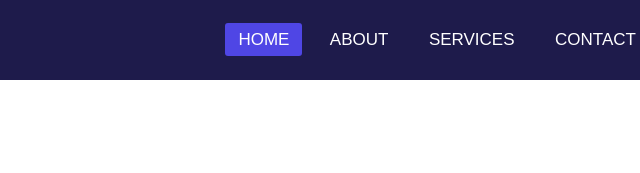
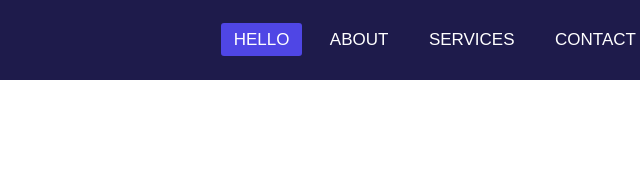
Before and after one commit to sawan-sawan/sawan, a plain HTML site: page index.html in a window 1280 px wide. Shown: the top 173 px of the page, 474-1114 px from the left. Drawn offline with nearby package versions, Linux system fonts and the light colour scheme.

Commit message:
Update index.html

```diff
--- a/index.html
+++ b/index.html
@@ -34,7 +34,7 @@
         EGG. WORKS</label
       >
       <ul>
-        <li><a class="active" href="#">Home</a></li>
+        <li><a class="active" href="#">Hello</a></li>
         <li><a href="#">About</a></li>
         <li><a href="#">Services</a></li>
         <li><a id="Contact" href="#">Contact</a></li>
```
